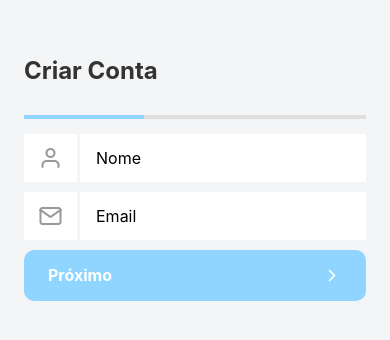
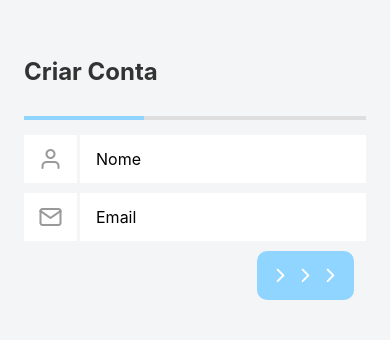
Before and after one commit to PedroMarques391/mult-step-form, a React Native app: screen / in a window 390 px wide. Shown: the part 244-584 px from the top of the page. Built offline with nearby package versions, Linux system fonts and the light colour scheme.

Commit message:
styles: apply button variants in screens.

```diff
--- a/src/screens/FormStepOne/index.tsx
+++ b/src/screens/FormStepOne/index.tsx
@@ -69,7 +69,7 @@ export function FormStepOne() {
                 error={errors.email?.message!}
             />
 
-            <Button onPress={handleSubmit(handleNextStep)}>Próximo</Button>
+            <Button variant={"multiple-arrows"} onPress={handleSubmit(handleNextStep)} />
 
         </KeyboardAvoidingView>
     );
--- a/src/screens/FormStepTwo/index.tsx
+++ b/src/screens/FormStepTwo/index.tsx
@@ -70,7 +70,7 @@ export function FormStepTwo() {
                 error={errors.phone?.message!}
             />
 
-            <Button onPress={handleSubmit(handleNextStep)}>Próximo</Button>
+            <Button variant={"multiple-arrows"} onPress={handleSubmit(handleNextStep)}>Próximo</Button>
         </KeyboardAvoidingView>
     );
 }
```
